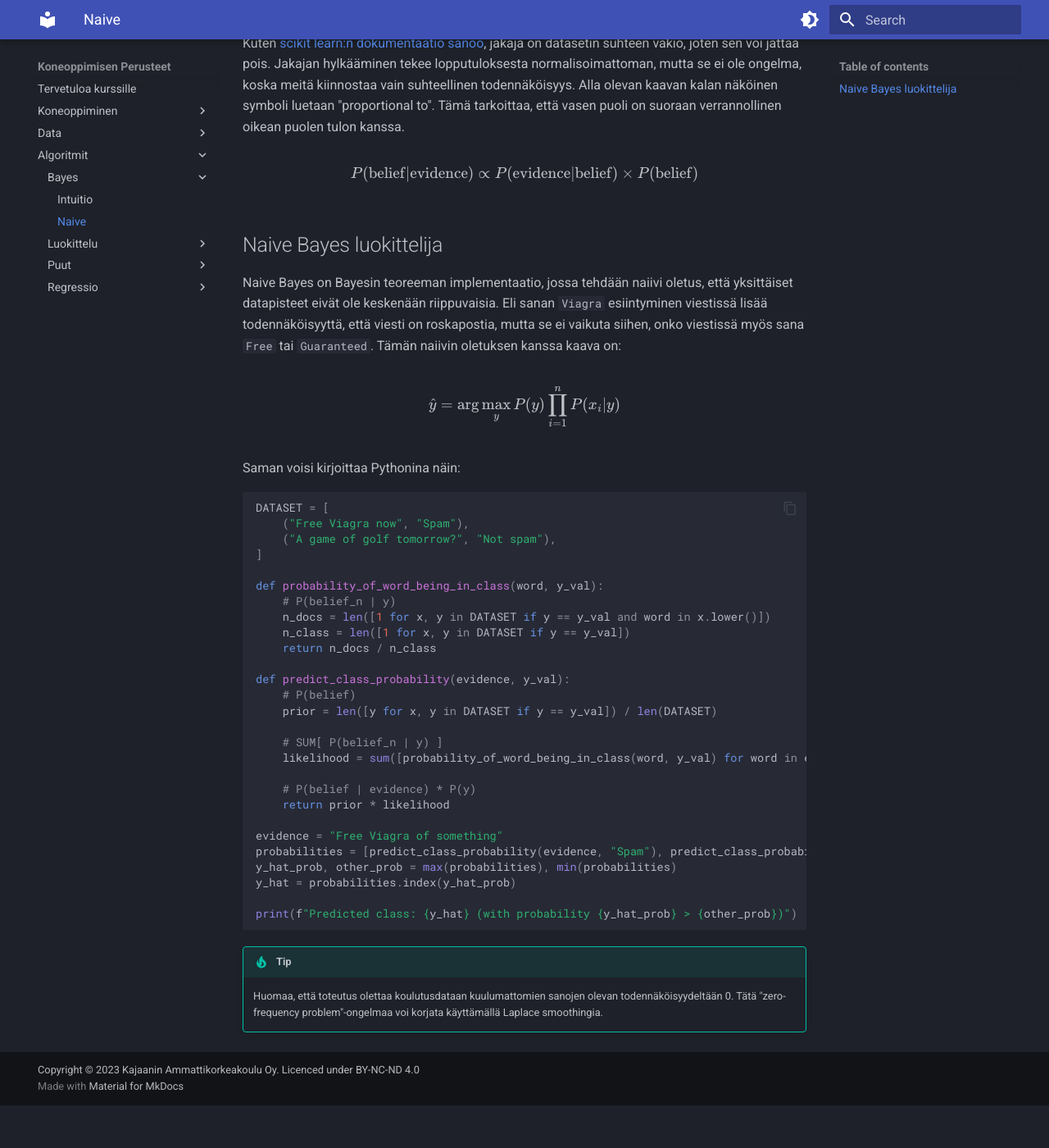
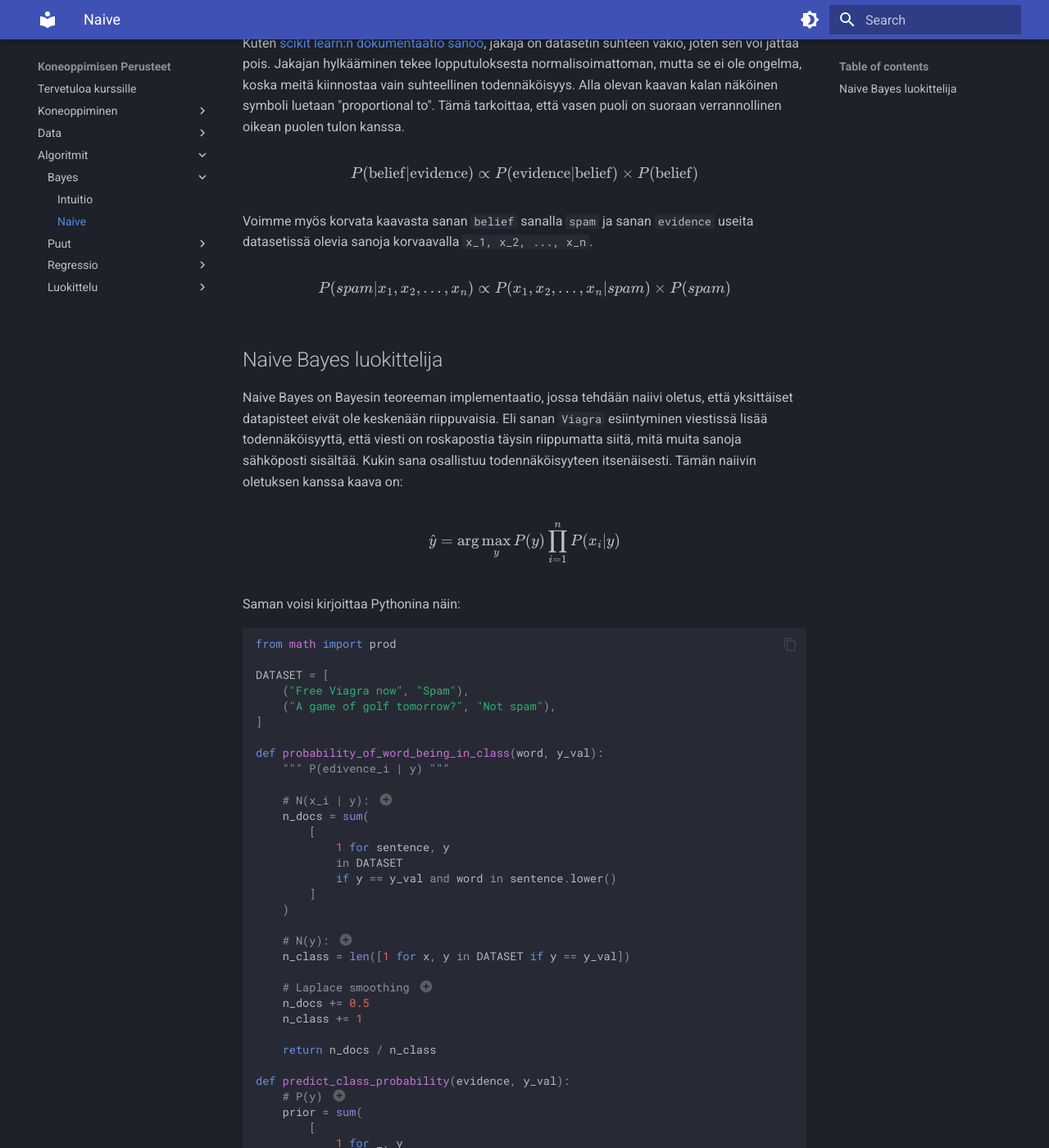
Before and after one commit to sourander/ml-perusteet, an MkDocs documentation site: the page built from docs/algoritmit/bayes/naive.md, in a window 1280 px wide and 1400 px high, scrolled down 443 px. Shown: the whole window at 82% size. Built offline with MkDocs 1.6.1 and Material for MkDocs 9.7.7, drawn with Linux system fonts in a browser that asks for light colours; before the commit the page ends 1791 px from its top, so only the background shows below that; some of the changed text lies outside the part shown.

Commit message:
Started using product and thus also smoothing

````diff
--- a/docs/algoritmit/bayes/naive.md
+++ b/docs/algoritmit/bayes/naive.md
@@ -16,9 +16,15 @@ $$
 P(\text{belief}|\text{evidence}) \propto P(\text{evidence}|\text{belief}) \times P(\text{belief})
 $$
 
+Voimme myös korvata kaavasta sanan `belief` sanalla `spam` ja sanan `evidence` useita datasetissä olevia sanoja korvaavalla `x_1, x_2, ..., x_n`.
+
+$$
+P(spam|x_1, x_2, ..., x_n) \propto P(x_1, x_2, ..., x_n|spam) \times P(spam)
+$$
+
 ## Naive Bayes luokittelija
 
-Naive Bayes on Bayesin teoreeman implementaatio, jossa tehdään naiivi oletus, että yksittäiset datapisteet eivät ole keskenään riippuvaisia. Eli sanan `Viagra` esiintyminen viestissä lisää todennäköisyyttä, että viesti on roskapostia, mutta se ei vaikuta siihen, onko viestissä myös sana `Free` tai `Guaranteed`. Tämän naiivin oletuksen kanssa kaava on:
+Naive Bayes on Bayesin teoreeman implementaatio, jossa tehdään naiivi oletus, että yksittäiset datapisteet eivät ole keskenään riippuvaisia. Eli sanan `Viagra` esiintyminen viestissä lisää todennäköisyyttä, että viesti on roskapostia täysin riippumatta siitä, mitä muita sanoja sähköposti sisältää. Kukin sana osallistuu todennäköisyyteen itsenäisesti. Tämän naiivin oletuksen kanssa kaava on:
 
 $$
 \hat{y} = \arg\max_{y} P(y) \prod_{i=1}^{n} P(x_i|y)
@@ -27,35 +33,74 @@ $$
 Saman voisi kirjoittaa Pythonina näin:
 
 ```python
+from math import prod
+
 DATASET = [
     ("Free Viagra now", "Spam"),
     ("A game of golf tomorrow?", "Not spam"),
 ]
 
 def probability_of_word_being_in_class(word, y_val):
-    # P(belief_n | y)
-    n_docs = len([1 for x, y in DATASET if y == y_val and word in x.lower()])
+    """ P(edivence_i | y) """
+
+    # N(x_i | y): (1)
+    n_docs = sum(
+        [
+            1 for sentence, y
+            in DATASET
+            if y == y_val and word in sentence.lower()
+        ]
+    )
+
+    # N(y): (2)
     n_class = len([1 for x, y in DATASET if y == y_val])
+
+    # Laplace smoothing (3)
+    n_docs += 0.5
+    n_class += 1
+
     return n_docs / n_class
 
 def predict_class_probability(evidence, y_val):
-    # P(belief)
-    prior = len([y for x, y in DATASET if y == y_val]) / len(DATASET)
+    # P(y) (4)
+    prior = sum(
+        [
+            1 for _, y
+            in DATASET
+            if y == y_val
+            ]
+    ) / len(DATASET)
 
-    # SUM[ P(belief_n | y) ]
-    likelihood = sum([probability_of_word_being_in_class(word, y_val) for word in evidence.lower().split()])
+    # product[ P(evidence_i | y) ]
+    likelihood = prod(
+        [
+            probability_of_word_being_in_class(word, y_val)
+            for word in evidence.lower().split()
+        ]
+    )
 
-    # P(belief | evidence) * P(y)
-    return prior * likelihood
+    return  likelihood * prior
 
+############ TESTILAUSE #############
 evidence = "Free Viagra of something"
-probabilities = [predict_class_probability(evidence, "Spam"), predict_class_probability(evidence, "Not spam")]
+
+probabilities = [
+    predict_class_probability(evidence, "Spam"),
+    predict_class_probability(evidence, "Not spam")
+]
+
 y_hat_prob, other_prob = max(probabilities), min(probabilities)
 y_hat = probabilities.index(y_hat_prob)
 
 print(f"Predicted class: {y_hat} (with probability {y_hat_prob} > {other_prob})")
 ```
 
+1. Kyseisen sanan sisältävien viestien määrä luokassa [spam/no spam]
+2. Lauseiden määrä datasetissä, jotka eduustavat luokkaa [spam/no spam]
+3. Smoothing estää tilanteen, jossa jokin sana ei esiinny yhdessäkään viestissä. Tällöin todennäköisyys olisi 0, ja koko lasku menisi nollalla, koska mikä tahansa kertaa 0 on 0.
+4. Luokan todennäköisyys [spam/no spam]. Eli mikä osuus viesteistä on esimerkiksi roskapostia.
+
+
 !!! tip
 
-    Huomaa, että toteutus olettaa koulutusdataan kuulumattomien sanojen olevan todennäköisyydeltään 0. Tätä "zero-frequency problem"-ongelmaa voi korjata käyttämällä Laplace smoothingia.
+    Huomaa, että toteutus on aivan äärimmäisen yksinkertaistettu ja tarkoitettu pienten datasettien testailuun. Kestävämmän toteutuksen löydät kirjasta "Data Science from Scratch". Vielä paremman toteutuksen löydät scikit-learn kirjastosta.
````
Also changed, not shown: docs/algoritmit/.pages (added).
